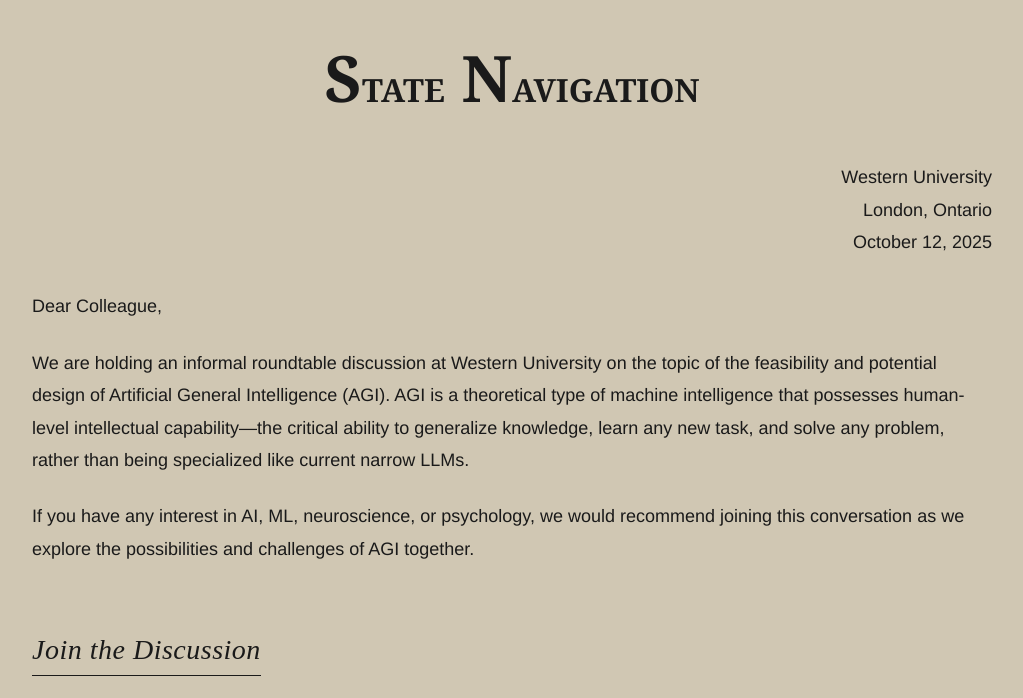
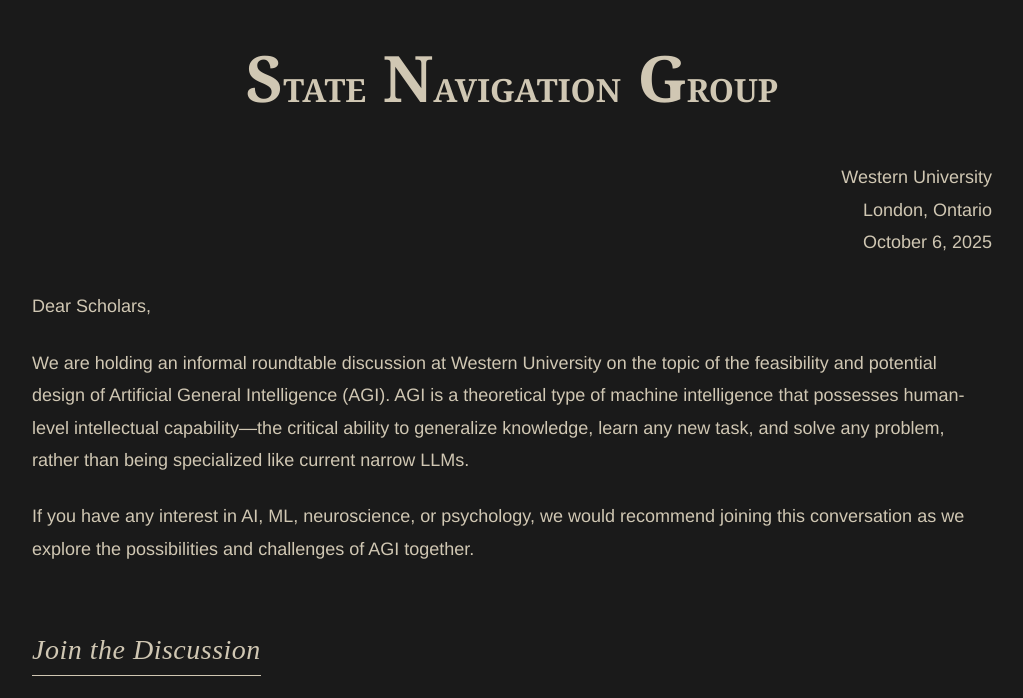
Before and after one commit to Dev077/special-guacamole, a React (Vite) app: page / in a window 1280 px wide. Shown: the top 698 px of the page, without its empty margins (128-1151 px from the left). Built offline with nearby package versions, Linux system fonts and the light colour scheme.

Commit message:
update on the design with dynamic date

```diff
--- a/src/App.jsx
+++ b/src/App.jsx
@@ -2,14 +2,19 @@
 
 export default function AGIDiscussion() {
   const [isHovered, setIsHovered] = useState(false);
+  const formattedDate = new Intl.DateTimeFormat('en-US', {
+    month: 'long',
+    day: 'numeric',
+    year: 'numeric'
+  }).format(new Date());
 
   return (
     <div
       className="min-h-screen px-6 py-20"
       style={{
-        backgroundColor: '#d0c7b3',
+        backgroundColor: '#1a1a1a',
         fontFamily: '"Helvetica Neue", Helvetica, Arial, sans-serif',
-        color: '#1a1a1a',
+        color: '#d0c7b3',
         minHeight: '100vh',
         width: '100vw',
         boxSizing: 'border-box',
@@ -35,6 +40,9 @@
           {' '}
           <span style={{ fontSize: '64px' }}>N</span>
           <span style={{ fontSize: '32px' }}>AVIGATION</span>
+          {' '}
+          <span style={{ fontSize: '64px' }}>G</span>
+          <span style={{ fontSize: '32px' }}>ROUP</span>
         </h1>
 
         {/* Main content */}
@@ -42,10 +50,10 @@
           <div style={{ marginBottom: '32px', textAlign: 'right' }}>
             <p style={{ margin: 0 }}>Western University</p>
             <p style={{ margin: 0 }}>London, Ontario</p>
-            <p style={{ margin: 0 }}>October 12, 2025</p>
+            <p style={{ margin: 0 }}>{formattedDate}</p>
           </div>
 
-          <p style={{ marginBottom: '24px' }}>Dear Colleague,</p>
+          <p style={{ marginBottom: '24px' }}>Dear Scholars,</p>
 
           <p style={{ marginBottom: '24px' }}>
             We are holding an informal roundtable discussion at Western University on the topic of the feasibility and potential design of Artificial General Intelligence (AGI). AGI is a theoretical type of machine intelligence that possesses human-level intellectual capability—the critical ability to generalize knowledge, learn any new task, and solve any problem, rather than being specialized like current narrow LLMs.
@@ -74,12 +82,12 @@
               display: 'inline-block',
               fontSize: '28px',
               fontWeight: 'normal',
-              color: '#1a1a1a',
+              color: '#d0c7b3',
               textDecoration: 'none',
               cursor: 'pointer',
               fontFamily: 'Brush Script MT, cursive',
               fontStyle: 'italic',
-              borderBottom: isHovered ? '2px solid #1a1a1a' : '1px solid #1a1a1a',
+              borderBottom: isHovered ? '2px solid #d0c7b3' : '1px solid #d0c7b3',
               paddingBottom: '4px',
               letterSpacing: isHovered ? '2px' : '0.5px',
               transform: isHovered ? 'translateX(10px)' : 'translateX(0)',
```
